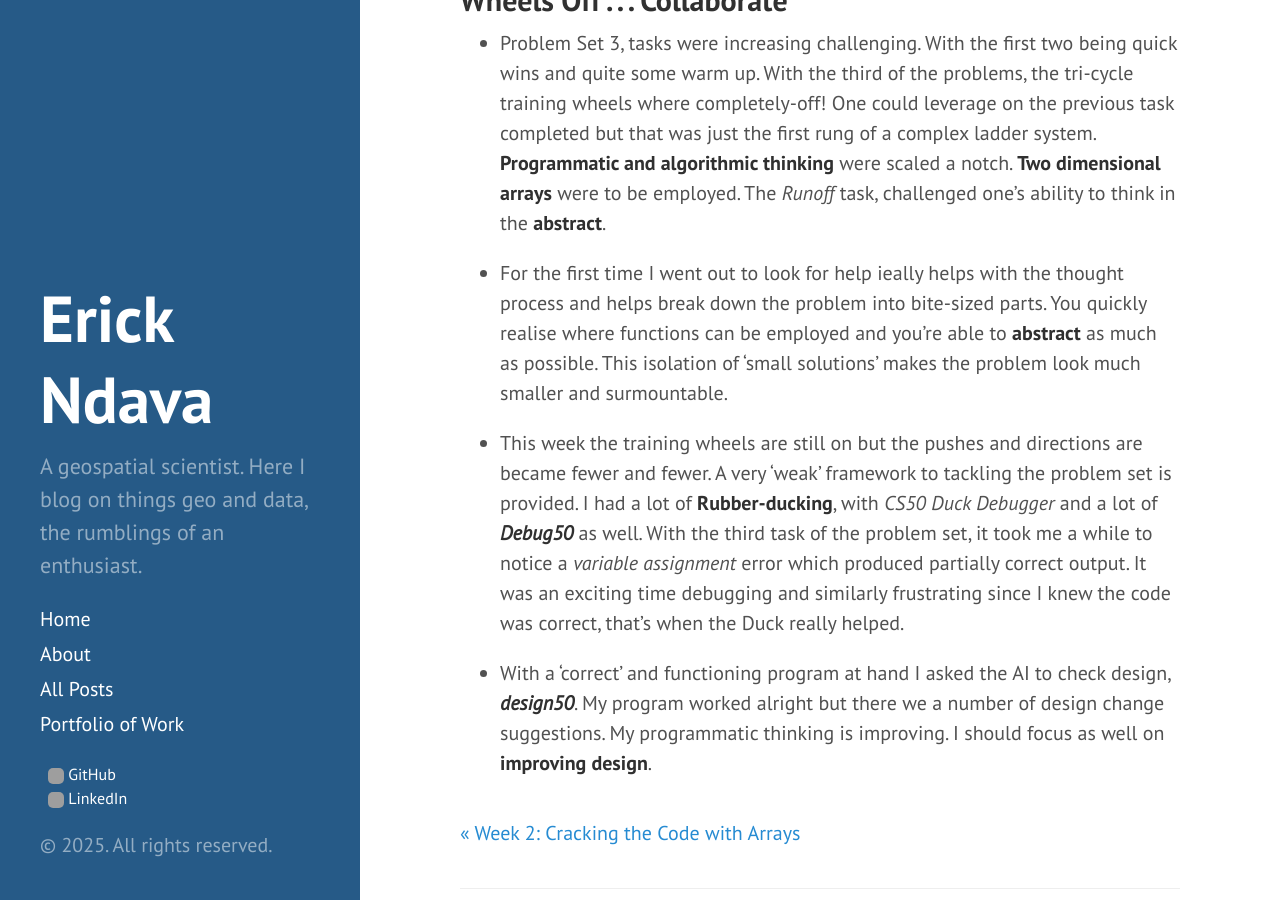
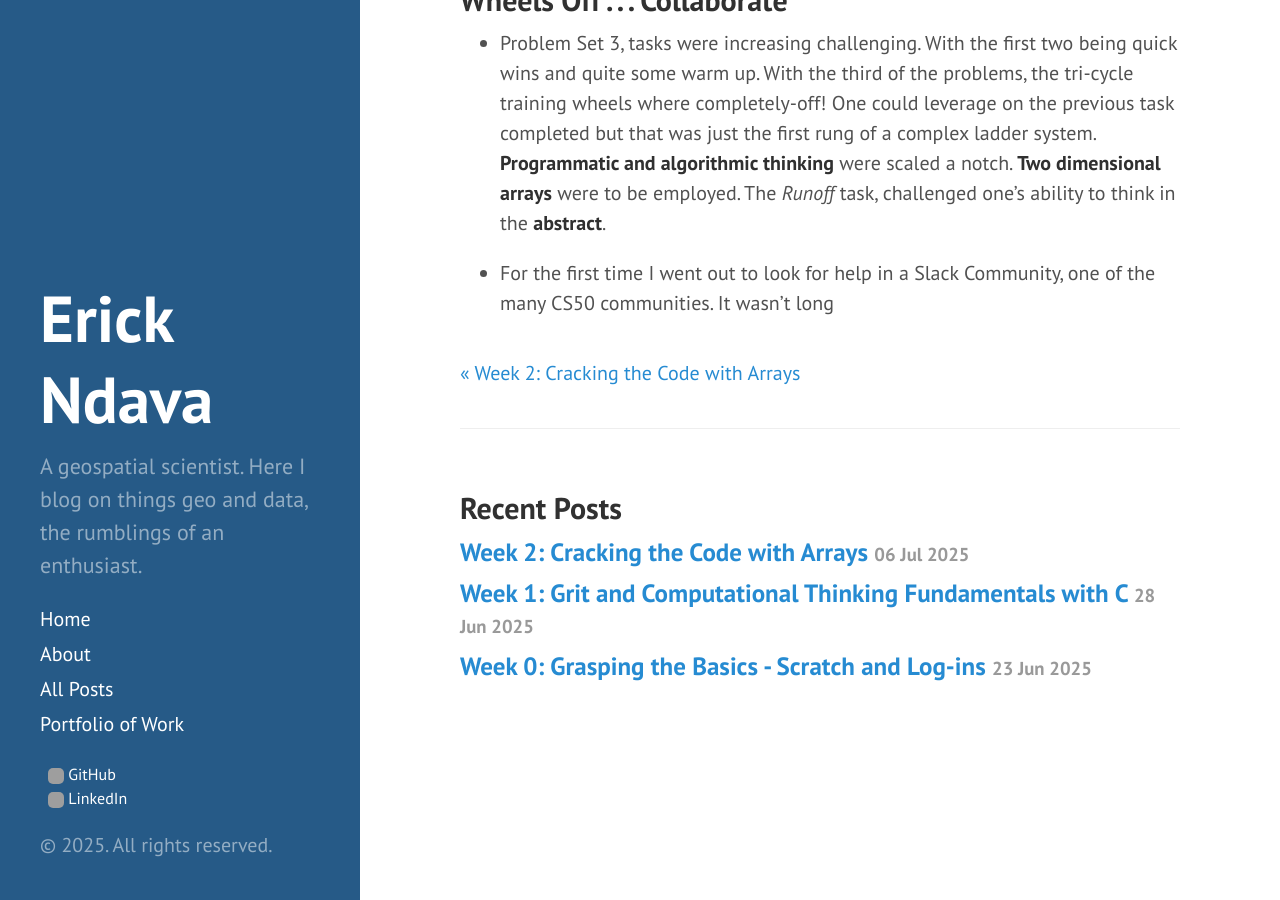
Before and after one commit to erickndava/erickndava.github.io, a Jekyll site: the page built from _posts/2025-07-16-Week-3-Surviving-Algorithms-and-Running-Elections.md, in a window 1280 px wide and 900 px high, scrolled down 1200 px. Built offline with Jekyll 4.4.1, drawn with Linux system fonts in a browser that asks for light colours; grey boxes are pictures that could not be loaded.

Commit message:
_posts/2025-07-16-Week-3-Surviving-Algorithms-and-Running-Elections.md updated from https://stackedit.io/

```diff
--- a/_posts/2025-07-16-Week-3-Surviving-Algorithms-and-Running-Elections.md
+++ b/_posts/2025-07-16-Week-3-Surviving-Algorithms-and-Running-Elections.md
@@ -26,12 +26,7 @@ While working through the Problem Set 3, the small wins really kept the morale a
 
 - Problem Set 3, tasks were increasing challenging. With the first two being quick wins and quite some warm up. With the third of the problems, the tri-cycle training wheels where completely-off! One could leverage on the previous task completed but that was just the first rung of a complex ladder system.  **Programmatic and algorithmic thinking** were scaled a notch. **Two dimensional arrays** were to be employed. The *Runoff* task, challenged one's ability to think in the **abstract**.
 
-- For the first time I went out to look for help ieally helps with the thought process and helps break down the problem into bite-sized parts. You quickly realise where functions can be employed and you're able to **abstract** as much as possible. This isolation of 'small solutions' makes the problem look much smaller and surmountable.
-
-- This week the training wheels are still on but the pushes and directions are became fewer and fewer. A very 'weak' framework to tackling the problem set is provided. I had a lot of **Rubber-ducking**, with *CS50 Duck Debugger* and a lot of ***Debug50*** as well. With the third task of the problem set, it took me a while to notice a *variable assignment* error which produced partially correct output. It was an exciting time debugging and similarly frustrating since I knew the code was correct, that's when the Duck really helped.
-
-- With a 'correct' and functioning program at hand I asked the AI to check design, ***design50***. My program worked alright but there we a number of design change suggestions. My programmatic thinking is improving. I should focus as well on **improving design**.
-
+- For the first time I went out to look for help in a Slack Community, one of the many CS50 communities. It wasn't long
 <!--stackedit_data:
-eyJoaXN0b3J5IjpbLTM1ODAwNDU3MV19
+eyJoaXN0b3J5IjpbMjkxMzE3MDQ4XX0=
 -->
```
